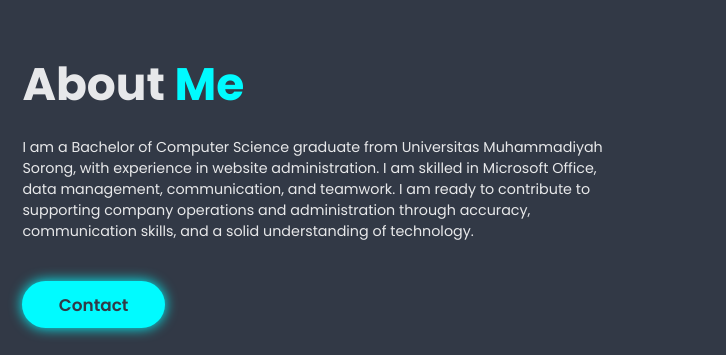
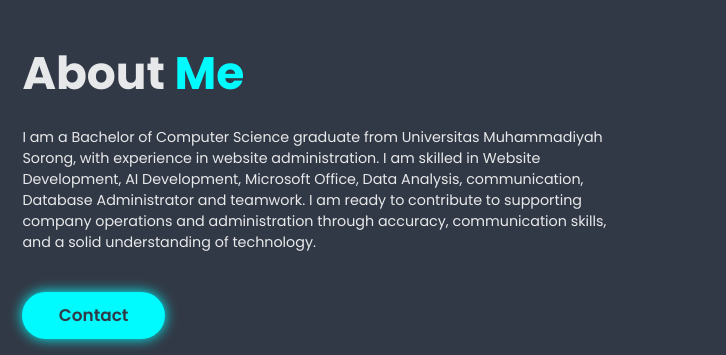
Before and after one commit to syamsudin-talaohu/my-portfolio, a plain HTML site: page index.html in a window 1280 px wide. Shown: the part 1040-1395 px from the top of the page, 554-1280 px from the left. Drawn offline with nearby package versions, Linux system fonts and the light colour scheme.

Commit message:
Update fitur

```diff
--- a/index.html
+++ b/index.html
@@ -84,7 +84,7 @@
         <p>
           I am a Bachelor of Computer Science graduate from Universitas
           Muhammadiyah Sorong, with experience in website administration. I am
-          skilled in Microsoft Office, data management, communication, and
+          skilled in Website Development, AI Development, Microsoft Office, Data Analysis, communication, Database Administrator and
           teamwork. I am ready to contribute to supporting company operations
           and administration through accuracy, communication skills, and a solid
           understanding of technology.
```
